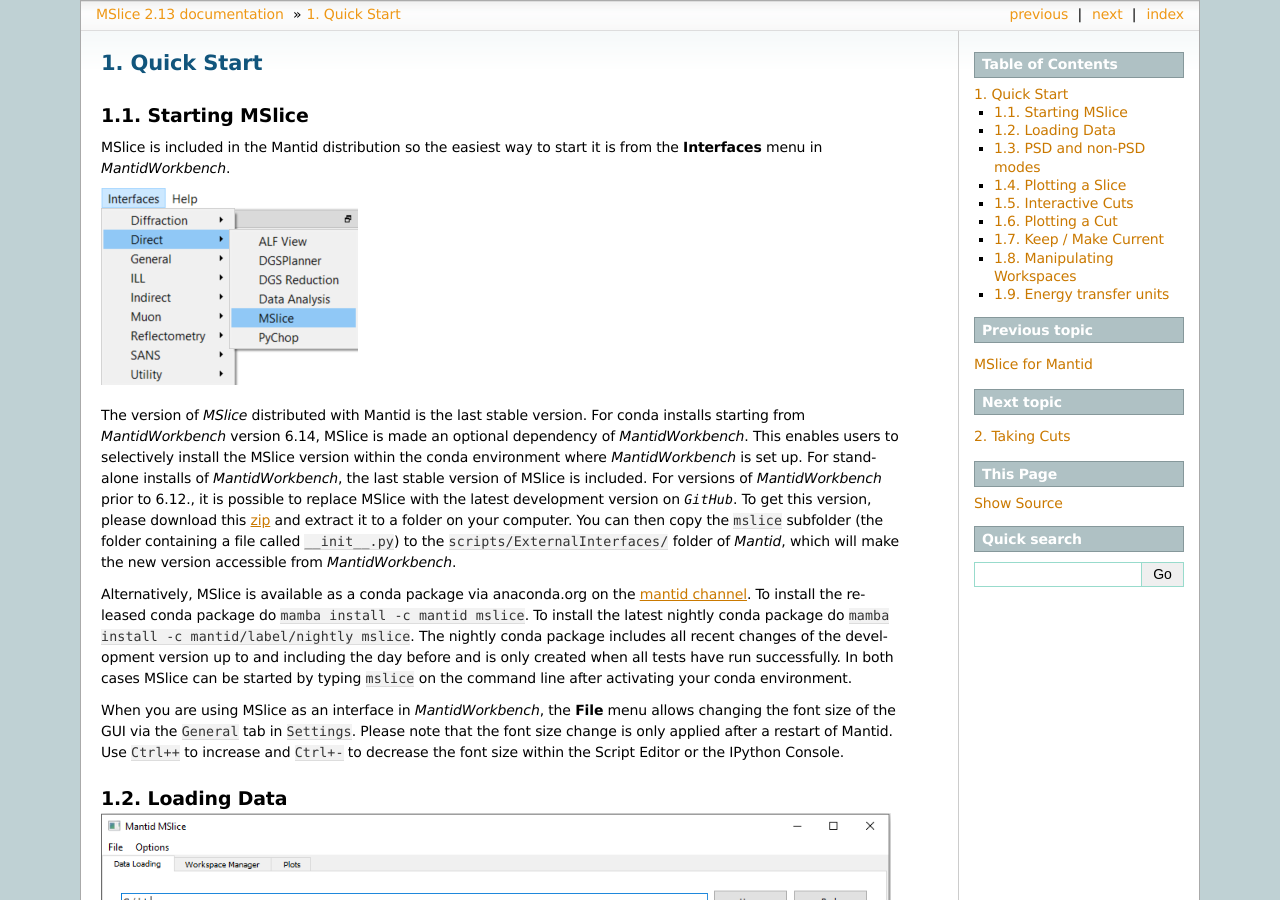
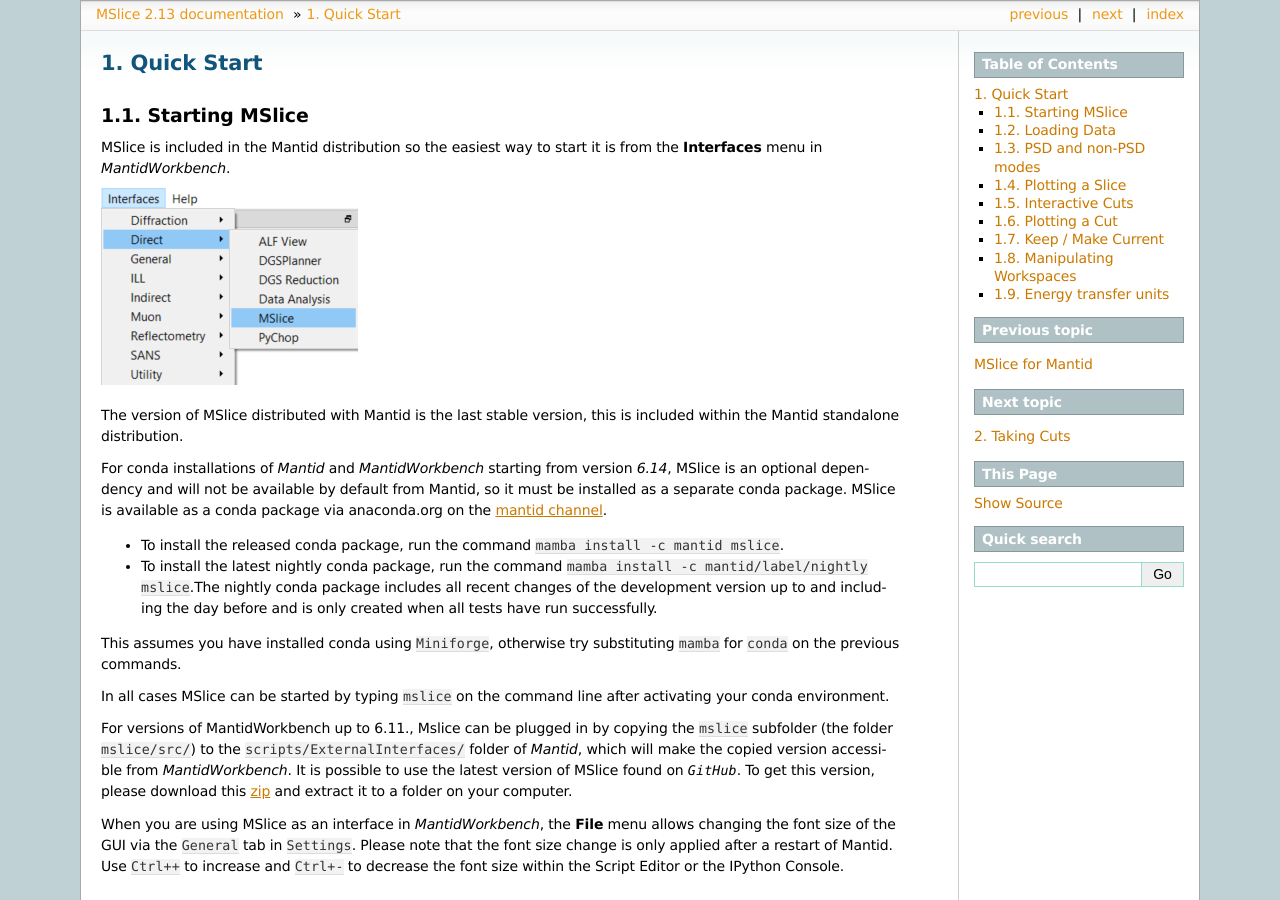
Before and after one commit to mantidproject/mslice, a Sphinx documentation site: the page built from docs/source/quickstart.rst, in a window 1280 px wide and 900 px high. Built offline with Sphinx 7.4.7, drawn with Linux system fonts in a browser that asks for light colours; formulas are drawn with MathJax 3.

Commit message:
Prune a bit the instructions for installind mslice as a conda package

```diff
--- a/docs/source/quickstart.rst
+++ b/docs/source/quickstart.rst
@@ -8,20 +8,24 @@
 
 .. image:: images/quickstart/mantid_interfaces_menu.png
 
-The version of *MSlice* distributed with Mantid is the last stable version. For conda installs starting from *MantidWorkbench* version 6.14, MSlice is
-made an optional dependency of *MantidWorkbench*. This enables users to selectively install the MSlice version within the conda environment
-where *MantidWorkbench* is set up. For standalone installs of *MantidWorkbench*, the last stable version of MSlice is included.
-For versions of *MantidWorkbench* prior to 6.12., it is possible to replace MSlice with the latest development version on `GitHub`.
+The version of MSlice distributed with Mantid is the last stable version, this is included within the Mantid standalone distribution.
+
+For conda installations of *Mantid* and *MantidWorkbench* starting from version *6.14*, MSlice is an optional dependency and will not be
+available by default from Mantid, so it must be installed as a separate conda package.
+MSlice is available as a conda package via anaconda.org on the `mantid channel <https://anaconda.org/mantid/mslice>`_.
+
+- To install the released conda package, run the command ``mamba install -c mantid mslice``.
+- To install the latest nightly conda package, run the command ``mamba install -c mantid/label/nightly mslice``.The nightly conda package includes
+  all recent changes of the development version up to and including the day before and is only created when all tests have run successfully.
+
+This assumes you have installed conda using ``Miniforge``, otherwise try substituting ``mamba`` for ``conda`` on the previous commands.
+
+In all cases MSlice can be started by typing ``mslice`` on the command line after activating your conda environment.
+
+For versions of MantidWorkbench up to 6.11., Mslice can be plugged in by copying the ``mslice`` subfolder (the folder ``mslice/src/``) to the
+``scripts/ExternalInterfaces/`` folder of *Mantid*, which will make the copied version accessible from *MantidWorkbench*. It is possible to use the latest version of MSlice found on `GitHub`.
 To get this version, please download this `zip <https://github.com/mantidproject/mslice/archive/main.zip>`_ and extract it to a
-folder on your computer. You can then copy the ``mslice`` subfolder (the folder containing a file called ``__init__.py``) to the
-``scripts/ExternalInterfaces/`` folder of *Mantid*, which will make the new version accessible from *MantidWorkbench*.
-
-Alternatively, MSlice is available as a conda package via anaconda.org on the `mantid channel <https://anaconda.org/mantid/mslice>`_.
-To install the released conda package do ``mamba install -c mantid mslice``.
-To install the latest nightly conda package do ``mamba install -c mantid/label/nightly mslice``. The nightly conda package includes
-all recent changes of the development version up to and including the day before and is only created when all tests have run
-successfully.
-In both cases MSlice can be started by typing ``mslice`` on the command line after activating your conda environment.
+folder on your computer.
 
 When you are using MSlice as an interface in *MantidWorkbench*, the **File** menu allows changing the font size of the GUI via the
 ``General`` tab in ``Settings``. Please note that the font size change is only applied after a restart of Mantid. Use ``Ctrl++`` to
```
